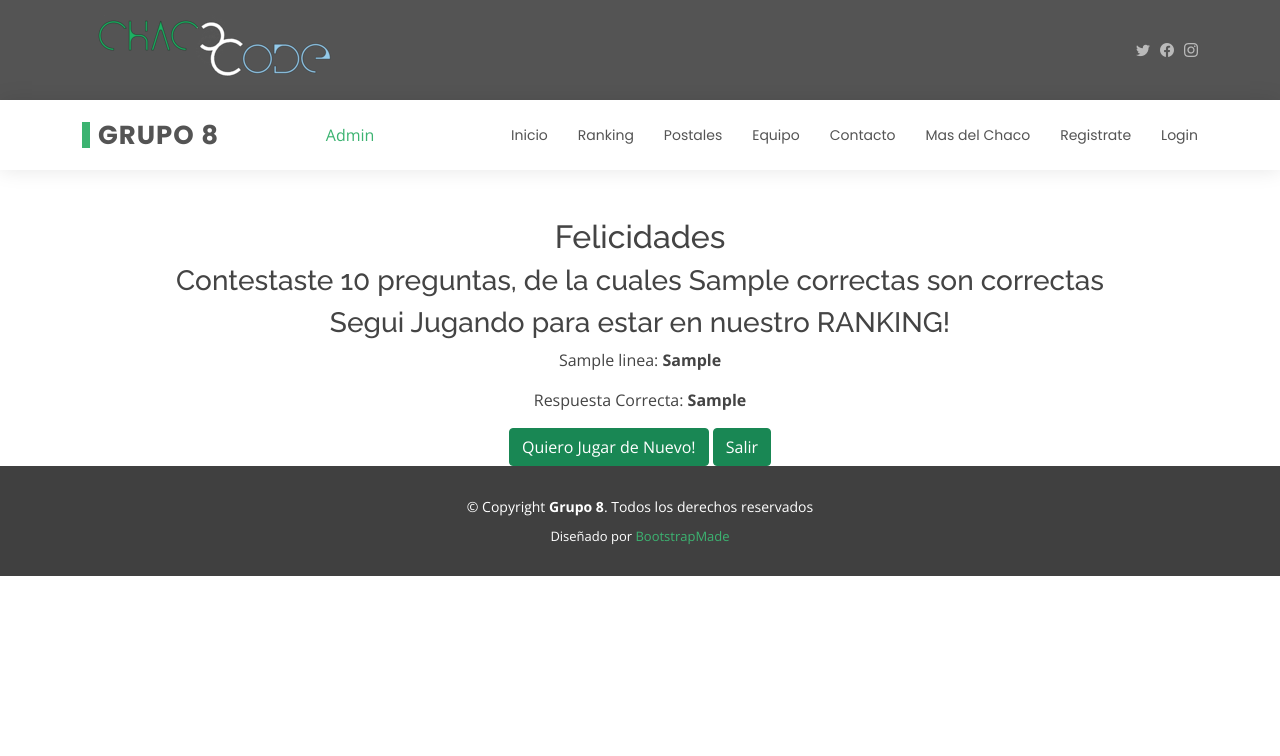
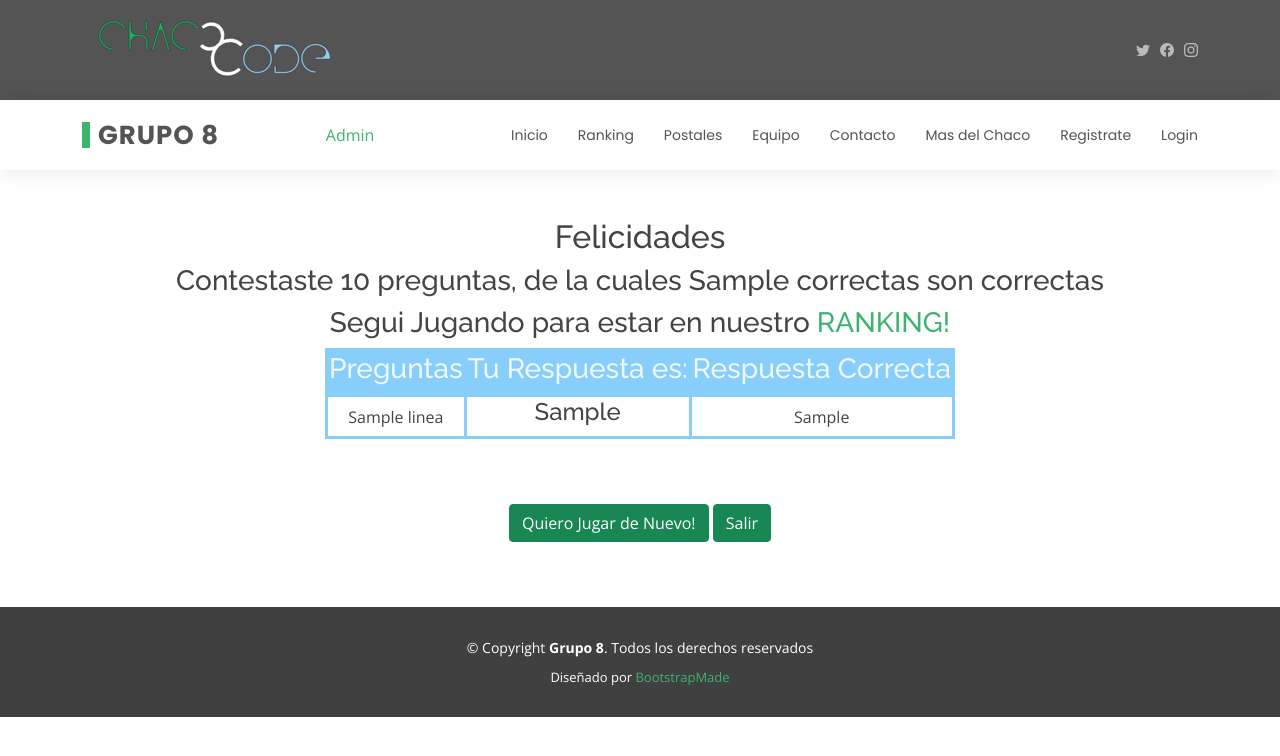
Before and after one commit to vilajp/RepositorioJuego, a Django app: template juego/templates/resultados.html in a window 1280 px wide. Shown: the top 756 px of the page. Run offline with Django 3.2, Linux system fonts and the light colour scheme; the template is opened without the code that fills it: most values are stand-ins (such as "Sample title", 1, 10 or a date in 2020); some libraries are stand-ins or nearby versions.

Commit message:
Ordenamiento de tabla y estilo en resultados.html

```diff
--- a/juego/templates/resultados.html
+++ b/juego/templates/resultados.html
@@ -4,21 +4,83 @@
 
 
 {% block contenido %}
+<style>
+    table{
+        margin-left: auto;
+        margin-right: auto;
+    }
+
+   tr{
+
+        border-width: 0.10cm;
+        border-style: solid;
+        border-color:#87CEFA;
+
+    }
+    td{
+        border-width: 0.10cm;
+        border-style: solid;
+    }
+
+    th{
+        border-width: 0.10cm;
+        border-style: solid;
+    }
+
+    h1{
+
+        font-family: 'Segoe UI', Tahoma, Geneva, Verdana, sans-serif;
+
+    }
+
+     #div-bajo{
+     padding-top: 15px;
+     padding-bottom: 50px;
+
+    }
+    #encabezado{
+            color: aliceblue;
+            background-color:#87CEFA ;
+    }
+    #ranking{
+            color:#3CB371 ;
+    }
+
+</style>
 <div>
 		<h2>Felicidades {{user.username}} </h2>
         <h3>Contestaste {{cantidad}} preguntas, de la cuales {{correctas}} son correctas</h3>
-        <h3>Segui Jugando para estar en nuestro RANKING!</h3>
+        <h3>Segui Jugando para estar en nuestro <span id="ranking">RANKING!</span> </h3>
+
+  <table>
+            <tr id="encabezado">
+                <th><h3>Preguntas</h3></th>
+                <th><h3>Tu Respuesta es:</h3></th>
+                <th><h3>Respuesta Correcta</h3></th>
+
+            </tr>
 
 
         {%for linea, detalle in resultados.items %}
-        <p>{{linea}}: <strong>{{detalle.0}}</strong></p>
+           <tr>
+                <td>{{linea}} </td>
+                <td><h4>{{detalle.0}}</h4></td>
                 {%for cada_detalle in detalle.1%}
-        <p>Respuesta Correcta: <strong>{{cada_detalle}}</strong></p>
+                    <td>{{cada_detalle}}</td>
                 {%endfor%}
-        {%endfor%}
+
+            </tr>
+         {%endfor%}
+
+
+  </table>
 </div>
+<div id="div-bajo"></div>
+
+
 
 <a href="{% url 'borrar' %}" class="btn btn-success">Quiero Jugar de Nuevo!</a>
 <a href="{% url 'logout' %}" class="btn btn-success">Salir</a>
+<div id="div-bajo"></div>
 
 {% endblock contenido %}
```
